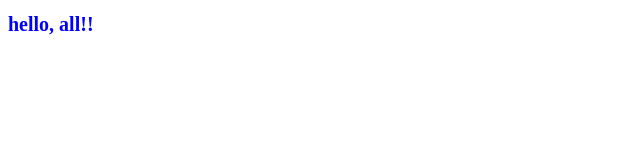
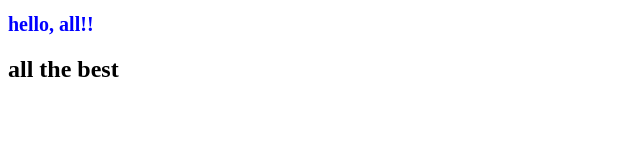
Before and after one commit to PrajwalP19/PR-practice, a plain HTML site: page index.html in a window 1280 px wide. Shown: the whole page, without its empty margins (0-640 px from the left). Drawn offline with Linux system fonts and the light colour scheme.

Commit message:
added one line in index.html file on index branch

```diff
--- a/index.html
+++ b/index.html
@@ -8,5 +8,6 @@
 </head>
 <body>
     <h1 class="hello">hello, all!!</h1>
+    <h2>all the best</h2>
 </body>
 </html>
```
